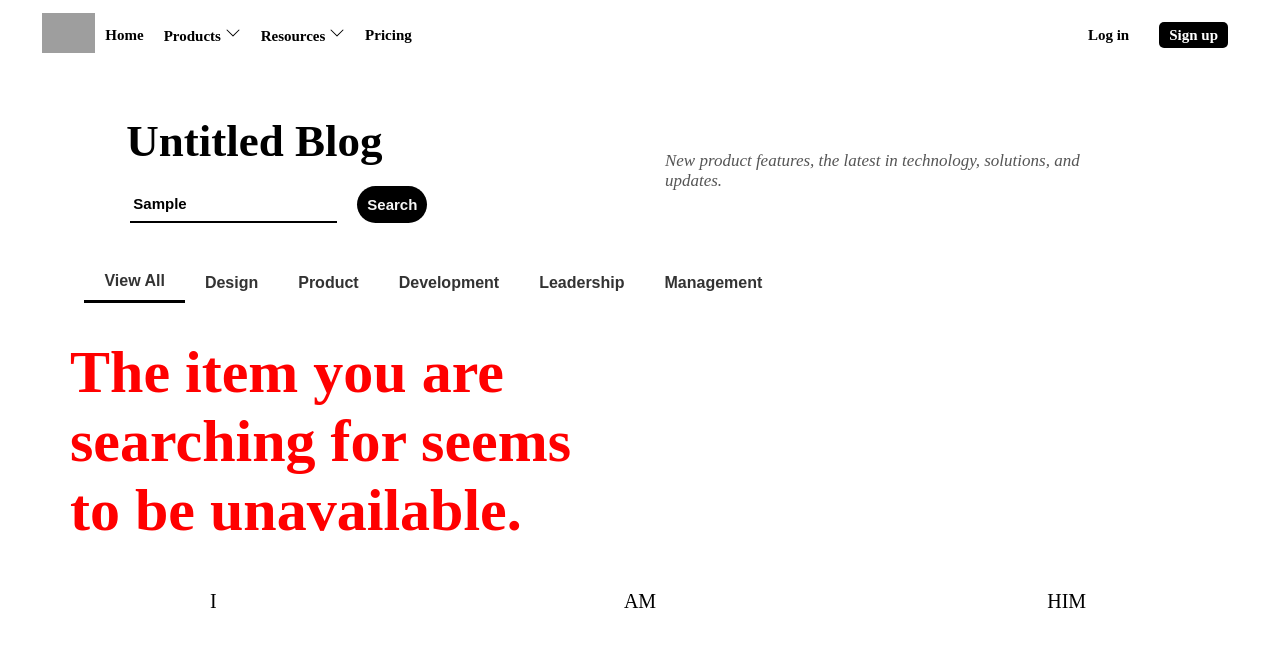
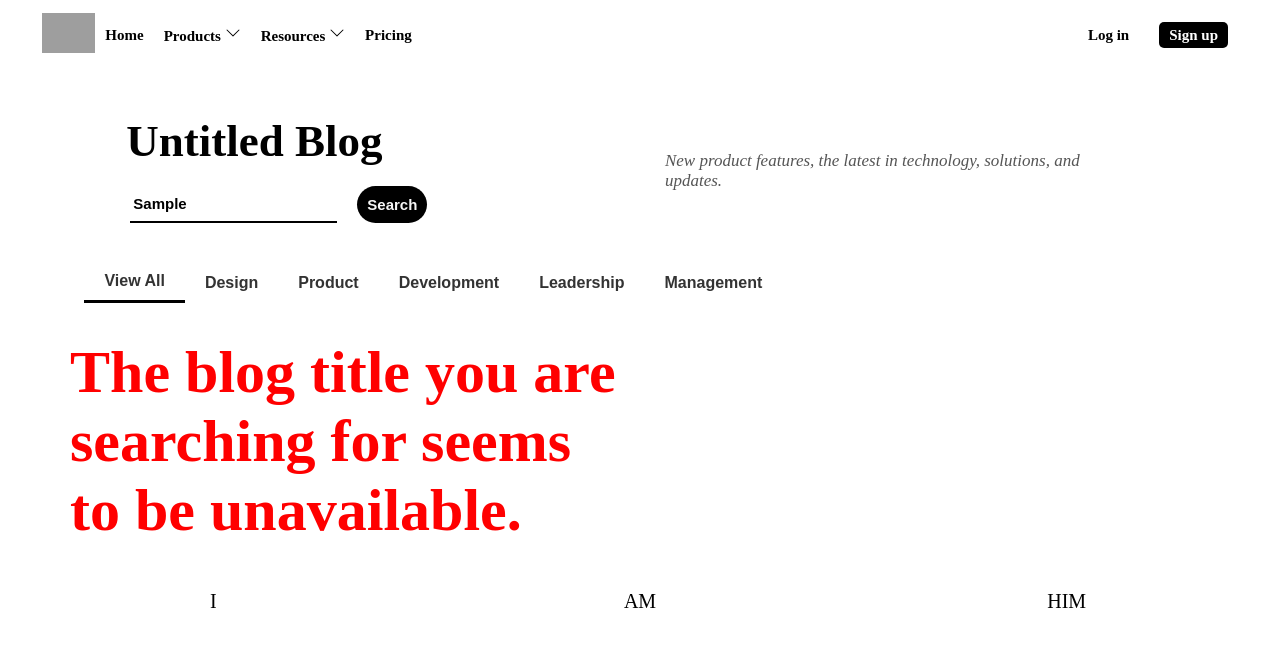
Before and after one commit to grand-rick/blog-template, an Angular app: page / in a window 1280 px wide. Both pictures are taken after typing "Sample" into the empty fields and a click on the button "Search". Shown: the top 646 px of the page. Built offline with nearby package versions, Linux system fonts and the light colour scheme; grey boxes are pictures that could not be loaded.

Commit message:
[fix]: Update error message

```diff
--- a/src/app/components/home/home.component.html
+++ b/src/app/components/home/home.component.html
@@ -23,7 +23,7 @@
             </div>
         </ng-container>
         <div *ngIf="!blogs.length;" class="alternateContent">
-            <h2>The item you are searching for seems to be unavailable.</h2>
+            <h2>The blog title you are searching for seems to be unavailable.</h2>
         </div>
     </div>
 </main>
```
